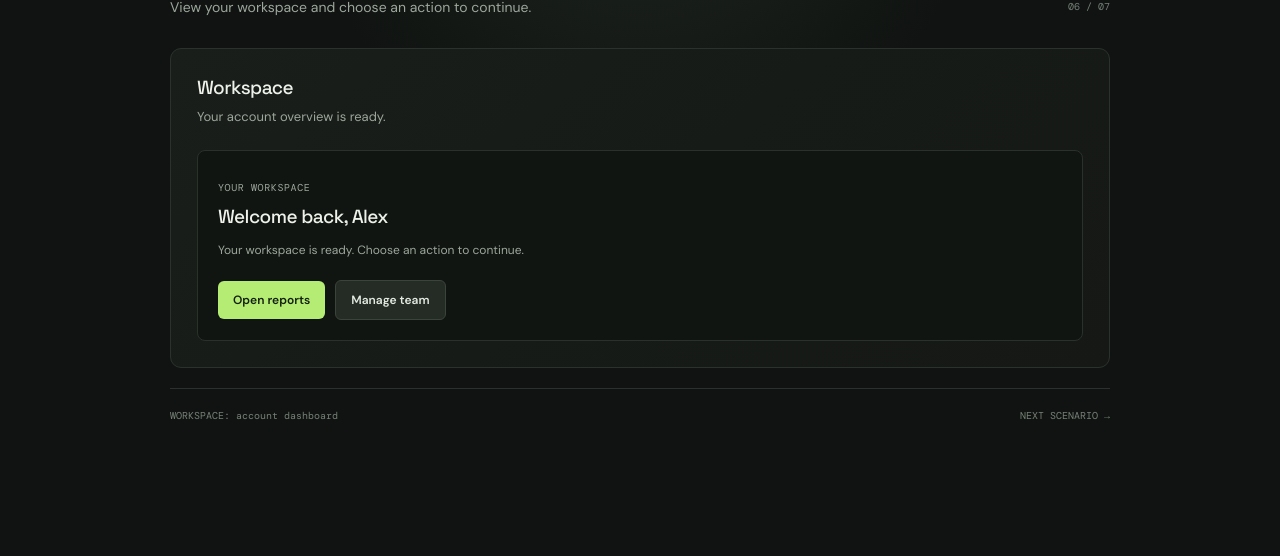
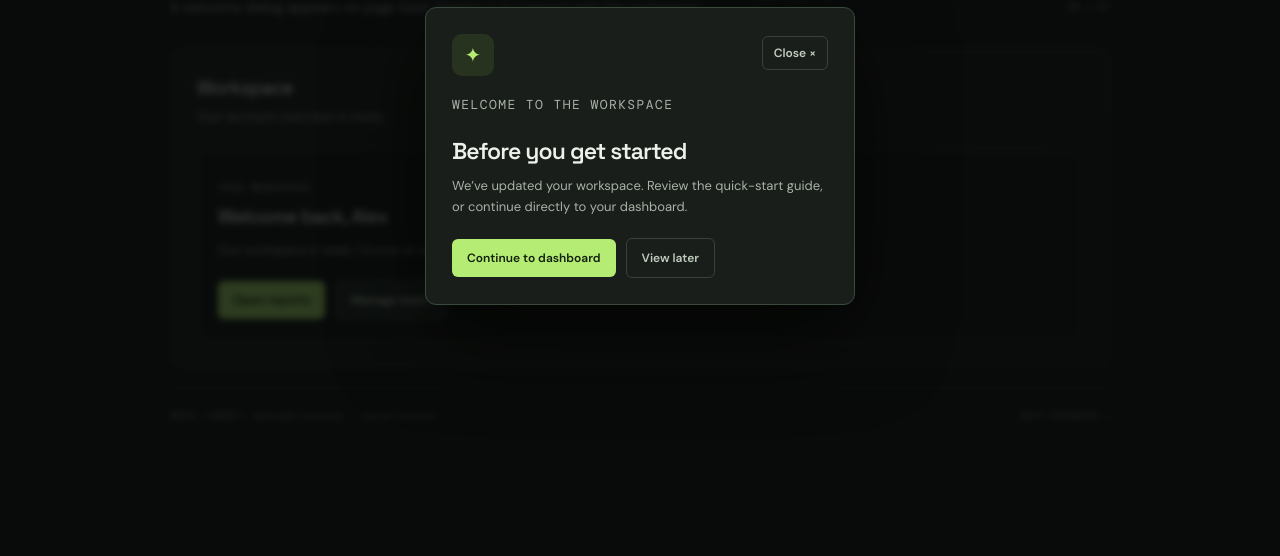
Before and after one commit to santhoshmp89/healer_lab, a plain HTML site: page scenarios/overlay.html in a window 1280 px wide. Shown: the part 244-800 px from the top of the page. Drawn offline with nearby package versions, Linux system fonts and the light colour scheme.

Commit message:
playwright script and locator changed html update

```diff
--- a/scenarios/overlay.html
+++ b/scenarios/overlay.html
@@ -19,9 +19,9 @@
 
       <header class="page-header">
         <div>
-          <p class="scenario-kicker">SCENARIO 06 · ACCOUNT</p>
+          <p class="scenario-kicker">SCENARIO 06 · OVERLAY</p>
           <h1>Account dashboard</h1>
-          <p>View your workspace and choose an action to continue.</p>
+          <p>A welcome dialog appears on page load. Dismiss it to interact with the workspace.</p>
         </div>
         <span class="scenario-index">06 / 07</span>
       </header>
@@ -51,11 +51,52 @@
       </section>
 
       <footer class="scenario-footer">
-        <span>WORKSPACE: account dashboard</span>
+        <span>MODAL TARGET: welcome-overlay · close-button</span>
         <a href="frame-context.html">NEXT SCENARIO →</a>
       </footer>
     </main>
 
+    <div class="modal-backdrop" id="welcome-overlay">
+      <section
+        class="modal"
+        role="dialog"
+        aria-modal="true"
+        aria-labelledby="dialog-title"
+        aria-describedby="dialog-copy"
+      >
+        <div class="modal-icon" aria-hidden="true">✦</div>
+        <button
+          class="button ghost small"
+          id="close-button"
+          type="button"
+          data-dismiss="welcome-overlay"
+          aria-label="Close dialog"
+          style="float: right; margin-top: -58px"
+        >
+          Close ×
+        </button>
+        <p class="scenario-kicker">WELCOME TO THE WORKSPACE</p>
+        <h2 id="dialog-title">Before you get started</h2>
+        <p id="dialog-copy">
+          We’ve updated your workspace. Review the quick-start guide, or continue
+          directly to your dashboard.
+        </p>
+        <div class="action-row">
+          <button
+            class="button"
+            id="continue-button"
+            type="button"
+            data-dismiss="welcome-overlay"
+          >
+            Continue to dashboard
+          </button>
+          <button class="button ghost" type="button" data-dismiss="welcome-overlay">
+            View later
+          </button>
+        </div>
+      </section>
+    </div>
+
     <script src="../assets/app.js"></script>
   </body>
 </html>
```
